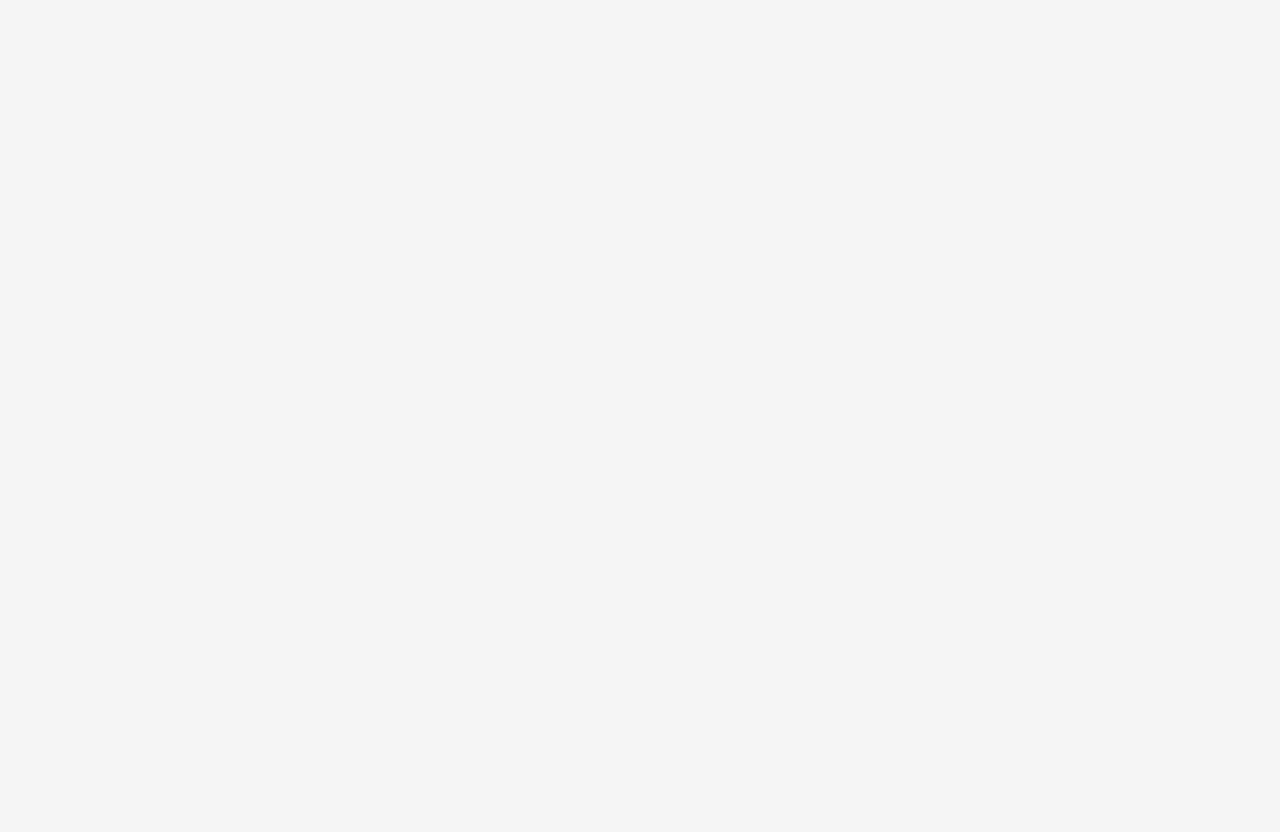
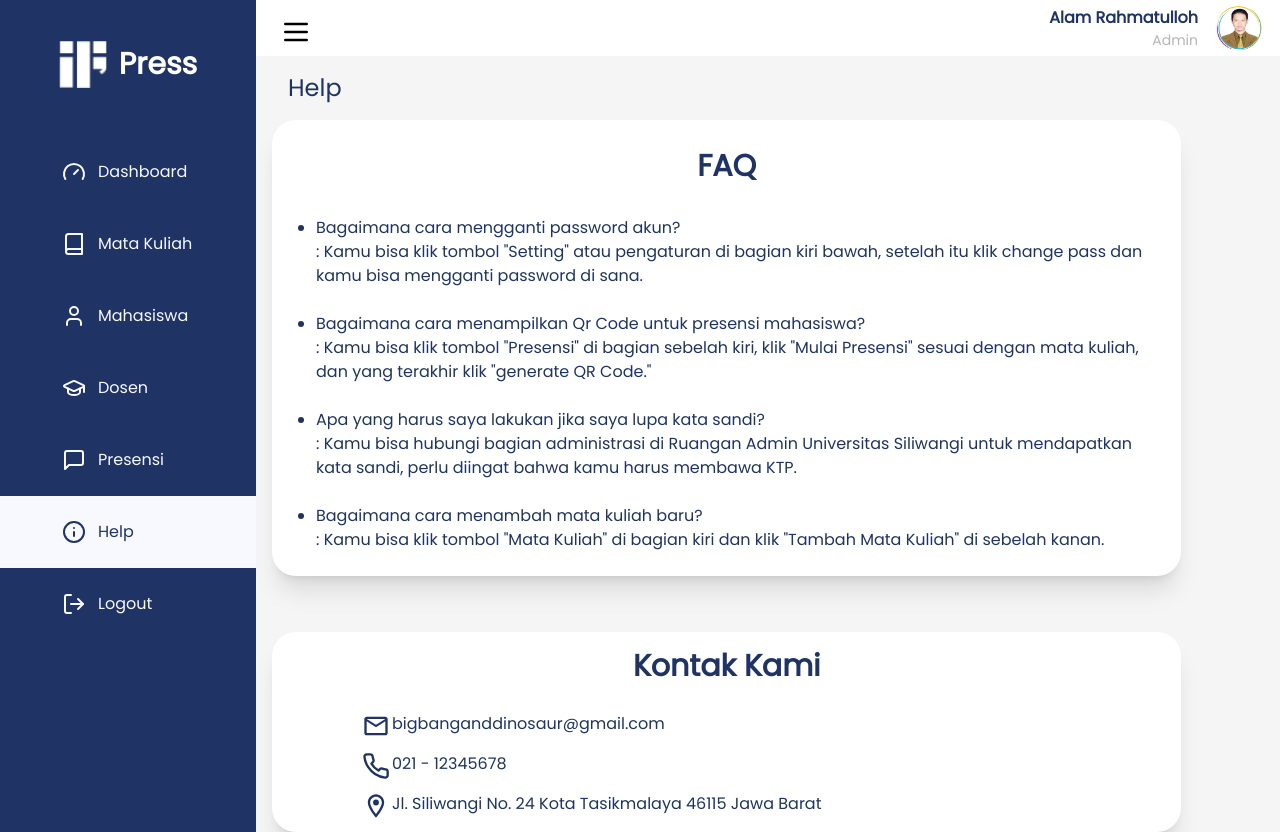
Before and after one commit to alvit007/Massive-BigbangandDinosaur-WEB-B, a React (Create React App) app: page /help in a window 1280 px wide. Before the commit this address had no page. Shown: the top 832 px of the page. Before the commit the page ends 800 px from the top, so only its background shows below. Built offline with nearby package versions, Linux system fonts and the light colour scheme.

Commit message:
add help

```diff
--- a/src/App.js
+++ b/src/App.js
@@ -23,6 +23,7 @@ import DosenTambah from './pages/Dosen/DosenTambah.jsx';
 import PresensiManual from './pages/Presensi/PresensiManual.jsx';
 import Profile from './pages/Pofile/Profile.jsx';
 import EditProfile from './pages/Pofile/EditProfile.jsx';
+import Help from './pages/Help/Help.jsx';
 
 
 function App() {
@@ -38,15 +39,15 @@ function App() {
           <Route path="/matakuliah/tambah" element={<MatakuliahTambah />} />
           <Route path="/matakuliah/detail" element={<MatakuliahDetail/>} />
           <Route path="/mahasiswa" element={<Mahasiswa />} />
+          <Route path='/mahasiswa/tambah-mahasiswa' element={<MahasiswaTambah/>}></Route>
           <Route path="/dosen" element={<Dosen />} />
+          <Route path='/dosen/tambah-dosen' element={<DosenTambah />}></Route>
           <Route path='/presensi' element={<Presensi />} />
           <Route path='/presensi/mulai-presensi' element={<MulaiPresensi/>}></Route>
           <Route path='/presensi/rekap-presensi' element={<RekapPresensi/>}></Route>
           <Route path='/presensi/mulai-presensi/presensi-manual' element={<PresensiManual/>}></Route>
           <Route path='/presensi/mulai-presensi/generate-qrcode' element={<QRcode/>}></Route>
-          <Route path='/setting' element={<Setting />}></Route>
-          <Route path='/mahasiswa/tambah-mahasiswa' element={<MahasiswaTambah/>}></Route>
-          <Route path='/dosen/tambah-dosen' element={<DosenTambah />}></Route>
+          <Route path='/help' element={<Help />}></Route>
         </Routes>
     </Router>
     </>
--- a/src/components/Sidebar.jsx
+++ b/src/components/Sidebar.jsx
@@ -8,7 +8,7 @@ import {
   GraduationCap,
   MessageSquare,
   LogOut,
-  Settings,
+  Info,
 } from "lucide-react";
 import { motion } from "framer-motion";
 import LogoIMG from "./../assets/Logo.png";
@@ -21,7 +21,7 @@ const navLinks = [
   { name: "Mahasiswa", icon: User, route: "/mahasiswa" },
   { name: "Dosen", icon: GraduationCap, route: "/dosen" },
   { name: "Presensi", icon: MessageSquare, route: "/presensi" },
-  { name: "Setting", icon: Settings, route: "/setting" },
+  { name: "Help", icon: Info, route: "/help" },
   { name: "Logout", icon: LogOut, route: "/logout" },
 ];
 
--- /dev/null
+++ b/src/pages/Help/About_us.jsx
@@ -0,0 +1,21 @@
+import React from 'react';
+
+
+const About_us = () => {
+  return (
+<div  className='absolute left-72 top-20'>
+<p class="text-2xl mb-4 ml-4 text-[#253763]">About Us</p>
+<div className="card w-11/12 bg-white shadow-xl">
+<div className="card-body text-[#253763]">
+<h2 className="card-title ">Hai, kami Big Bang & Dinosaur!</h2> <br />
+<p>Kami adalah Big Bang & Dinosaur, sebuah grup proyek dari Infinite Learning yang berencana untuk <br/> membuat sebuah proyek website dan juga mobile untuk mengubah sistem presensi mahasiswa Universitas Siliwangi dari presensi manual (menggunakan tanda tangan) ke presensi digital (menggunakan QR Code melalui aplikasi). Selain memudahkan mahasiswa, para dosen dan administrasi juga dapat mengelola presensi mahasiswa dalam website ini.
+<br /><br />
+Proyek ini kami buat berdasarkan tanggapan para mahasiswa Universitas Siliwangi jurusan Informatika tentang permasalahan presensi di kampus mereka. Kami berupaya untuk mengubah sistem presensi ini agar permasalahan ini dapat ditangani secara digital.</p>
+</div>
+</div>
+
+</div>
+  )
+}
+
+export default About_us
--- /dev/null
+++ b/src/pages/Help/Help.jsx
@@ -0,0 +1,47 @@
+import React from 'react';
+import { MdOutlineEmail } from 'react-icons/md';
+import { LuPhone } from 'react-icons/lu';
+import { MdOutlineLocationOn } from 'react-icons/md';
+import Layout from '../Layout';
+
+const Help = () => {
+  return (
+    <Layout>
+      <div className='flex flex-col'>
+        <p className='text-2xl mb-4 ml-4 text-primary'>Help</p>
+
+        <div className='card w-11/12 bg-white shadow-xl rounded-3xl p-5'>
+          <div className='card-body text-primary'>
+            <h2 className='card-title text-center text-3xl py-2 font-semibold'>FAQ</h2>
+            <ul className='py-6 list-disc pl-6'>
+              <li>Bagaimana cara mengganti password akun?</li>
+              <p className='pb-6'>: Kamu bisa klik tombol "Setting" atau pengaturan di bagian kiri bawah, setelah itu klik change pass dan kamu bisa mengganti password di sana.</p>
+
+              <li>Bagaimana cara menampilkan Qr Code untuk presensi mahasiswa?</li>
+              <p className='pb-6'>: Kamu bisa klik tombol "Presensi" di bagian sebelah kiri, klik "Mulai Presensi" sesuai dengan mata kuliah, dan yang terakhir klik "generate QR Code."</p>
+
+              <li>Apa yang harus saya lakukan jika saya lupa kata sandi?</li>
+              <p className='pb-6' id='p1'>: Kamu bisa hubungi bagian administrasi di Ruangan Admin Universitas Siliwangi untuk mendapatkan kata sandi, perlu diingat bahwa kamu harus membawa KTP.</p>
+
+              <li>Bagaimana cara menambah mata kuliah baru?</li>
+              <p className='-mb-5'>: Kamu bisa klik tombol "Mata Kuliah" di bagian kiri dan klik "Tambah Mata Kuliah" di sebelah kanan.</p>
+            </ul>
+          </div>
+        </div>
+
+        <div className='card w-11/12 bg-white shadow-xl my-14 rounded-3xl'>
+          <div className='card-body text-primary'>
+            <h2 className='card-title text-center text-3xl py-4 font-semibold'>Kontak Kami</h2>
+            <div className='pl-16'>
+              <p className='my-3 flex flex-row'> <MdOutlineEmail className=' left-8 my-0.8 ml-6 w-8 h-7 pr-' /> bigbanganddinosaur@gmail.com</p>
+              <p className='my-3 flex flex-row'> <LuPhone className=' left-8 my-0.8 ml-6 w-8 h-7 pr-' /> 021 - 12345678</p>
+              <p className='my-3 flex flex-row'> <MdOutlineLocationOn className=' left-8 my-0.8 ml-6 w-8 h-7 pr-' /> Jl. Siliwangi No. 24 Kota Tasikmalaya 46115 Jawa Barat</p>
+            </div>
+          </div>
+        </div>
+      </div>
+    </Layout>
+  );
+};
+
+export default Help;
```
